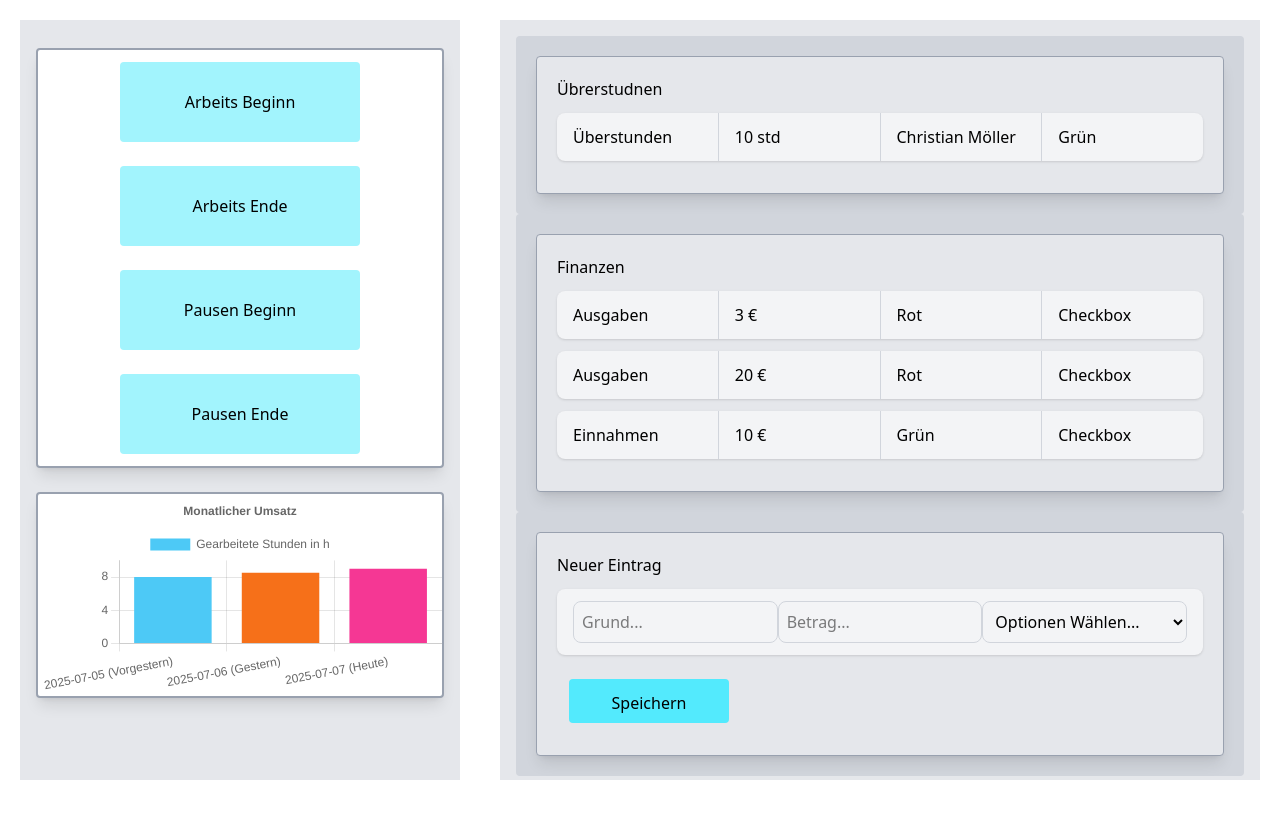
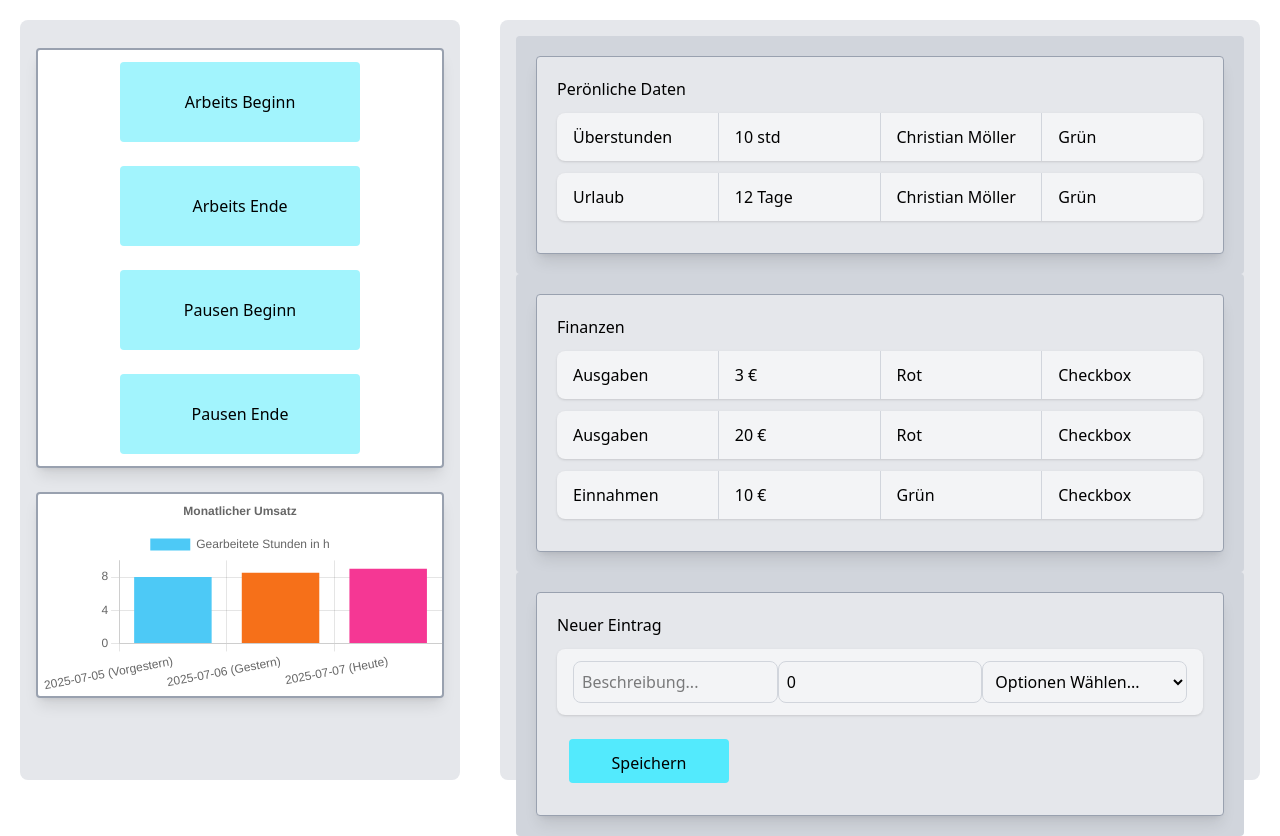
Before and after one commit to Chromamoeller/MyOwnHrHub, a Vue app: page / in a window 1280 px wide. Before the commit the page ends 800 px from the top, so only its background shows below. Built offline with nearby package versions, Linux system fonts and the light colour scheme.

Commit message:
neue Einträge in die Finanzen möglich

```diff
--- a/src/components/AddMoneyEntry.vue
+++ b/src/components/AddMoneyEntry.vue
@@ -6,34 +6,59 @@
     >
       <div class="flex-1 px-4 py-3 border-r border-gray-300 last:border-r-0">
         <input
+          v-model="beschreibung"
           type="text"
           class="w-1/3 border border-gray-300 p-2 rounded-lg"
-          placeholder="Grund..."
+          placeholder="Beschreibung..."
         />
         <input
           type="number"
-          name="Kind"
-          id="0"
+          v-model="betrag"
+          id="Betrag"
           class="w-1/3 border border-gray-300 p-2 rounded-lg"
           placeholder="Betrag..."
         />
         <select
+          v-model="kategorie"
           class="w-1/3 border border-gray-300 p-2 rounded-lg"
           name="Kategorie"
           id="Kategorie"
         >
-          <option value="0">Optionen Wählen...</option>
-          <option value="1">Einahmen</option>
-          <option value="2">Ausgaben</option>
+          <option disabled value="">Optionen Wählen...</option>
+          <option value="einnahmen">Einahmen</option>
+          <option value="ausgaben">Ausgaben</option>
         </select>
       </div>
     </div>
-    <button class="m-3 p-3 cursor-pointer w-40 h-11 rounded bg-cyan-300">
+    <button
+      @click="addMoneyEntry()"
+      class="m-3 p-3 cursor-pointer w-40 h-11 rounded bg-cyan-300"
+    >
       Speichern
     </button>
   </div>
 </template>
 
-<script setup></script>
+<script setup>
+import { ref } from "vue";
+import { useFinanceValuesStore } from "../stores/store";
+
+const beschreibung = ref("");
+const betrag = ref(0);
+const kategorie = ref("");
+
+function addMoneyEntry() {
+  if (beschreibung.value === "" || betrag.value === 0 || kategorie.value === "")
+    return;
+  useFinanceValuesStore().addEntry(
+    beschreibung.value,
+    betrag.value,
+    kategorie.value
+  );
+  beschreibung.value = "";
+  betrag.value = 0;
+  kategorie.value = "";
+}
+</script>
 
 <style lang="scss" scoped></style>
--- a/src/components/Dashboard.vue
+++ b/src/components/Dashboard.vue
@@ -2,7 +2,7 @@
   <div>
     <div class="flex">
       <div class="h-screen w-3/8 to-pink-900 p-5">
-        <div class="flex h-full flex-col Test2 bg-gray-200 p-4">
+        <div class="flex h-full flex-col Test2 bg-gray-200 p-4 rounded-lg">
           <LeftsideContainer>
             <Button
               v-for="button in ButtonText"
@@ -16,7 +16,7 @@
         </div>
       </div>
       <div class="w-5/8 h-screen p-5">
-        <div class="h-full flex-col Test2 bg-gray-200 p-4">
+        <div class="h-full flex-col Test2 bg-gray-200 p-4 rounded-lg">
           <RightsideContainer>
             <OverTime />
           </RightsideContainer>
--- a/src/components/Finance.vue
+++ b/src/components/Finance.vue
@@ -2,7 +2,7 @@
   <div>
     <h1>Finanzen</h1>
     <FinanceInfoBanner
-      v-for="value in financeValuesStore().financeValues"
+      v-for="value in useFinanceValuesStore().financeValues"
       :key="value.id"
       :last-purchases="value.lastPurchases"
       :beschreibung="value.beschreibung"
@@ -13,7 +13,7 @@
 
 <script setup>
 import FinanceInfoBanner from "./Atoms/FinanceInfoBanner.vue";
-import { financeValuesStore } from "../stores/store";
+import { useFinanceValuesStore } from "../stores/store";
 </script>
 
 <style lang="scss" scoped></style>
--- a/src/components/OverTime.vue
+++ b/src/components/OverTime.vue
@@ -1,11 +1,17 @@
 <template>
   <div>
-    <p>Übrerstudnen</p>
+    <p>Perönliche Daten</p>
     <OverTimeBanner
       :userName="useOverTimeStore().name"
       :amount="useOverTimeStore().amount + ' std'"
       :color="useOverTimeStore().color"
       :Kind="useOverTimeStore().kind"
+    />
+    <OverTimeBanner
+      :userName="useOverTimeStore().name"
+      amount="12 Tage"
+      :color="useOverTimeStore().color"
+      Kind="Urlaub"
     />
   </div>
 </template>
--- a/src/stores/store.js
+++ b/src/stores/store.js
@@ -10,7 +10,7 @@ export const useOverTimeStore = defineStore("overTime", () => {
   return { amount, name, color, kind };
 });
 
-export const financeValuesStore = defineStore("financeValues", () => {
+export const useFinanceValuesStore = defineStore("financeValues", () => {
   const financeValues = reactive([
     {
       lastPurchases: 3,
@@ -28,5 +28,18 @@ export const financeValuesStore = defineStore("financeValues", () => {
       color: "Grün",
     },
   ]);
-  return { financeValues };
+  function addEntry(beschreibung, betrag, kategorie) {
+    var parsedBetrag = Number(betrag);
+    if (kategorie === "ausgaben" && parsedBetrag > 0) {
+      parsedBetrag = parsedBetrag * -1;
+    }
+
+    financeValues.push({
+      lastPurchases: parsedBetrag,
+      beschreibung: beschreibung,
+      color: parsedBetrag > 0 ? "Grün" : "Rot",
+    });
+  }
+
+  return { financeValues, addEntry };
 });
```
